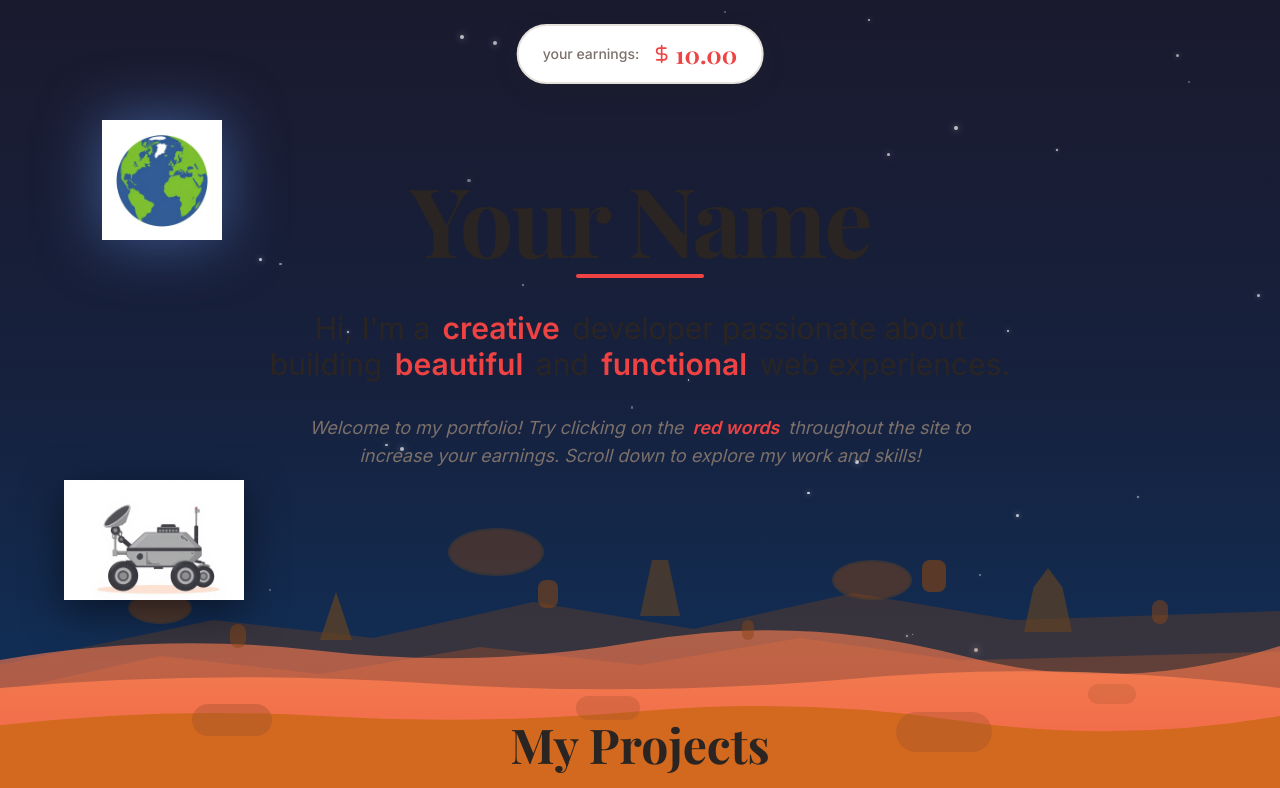
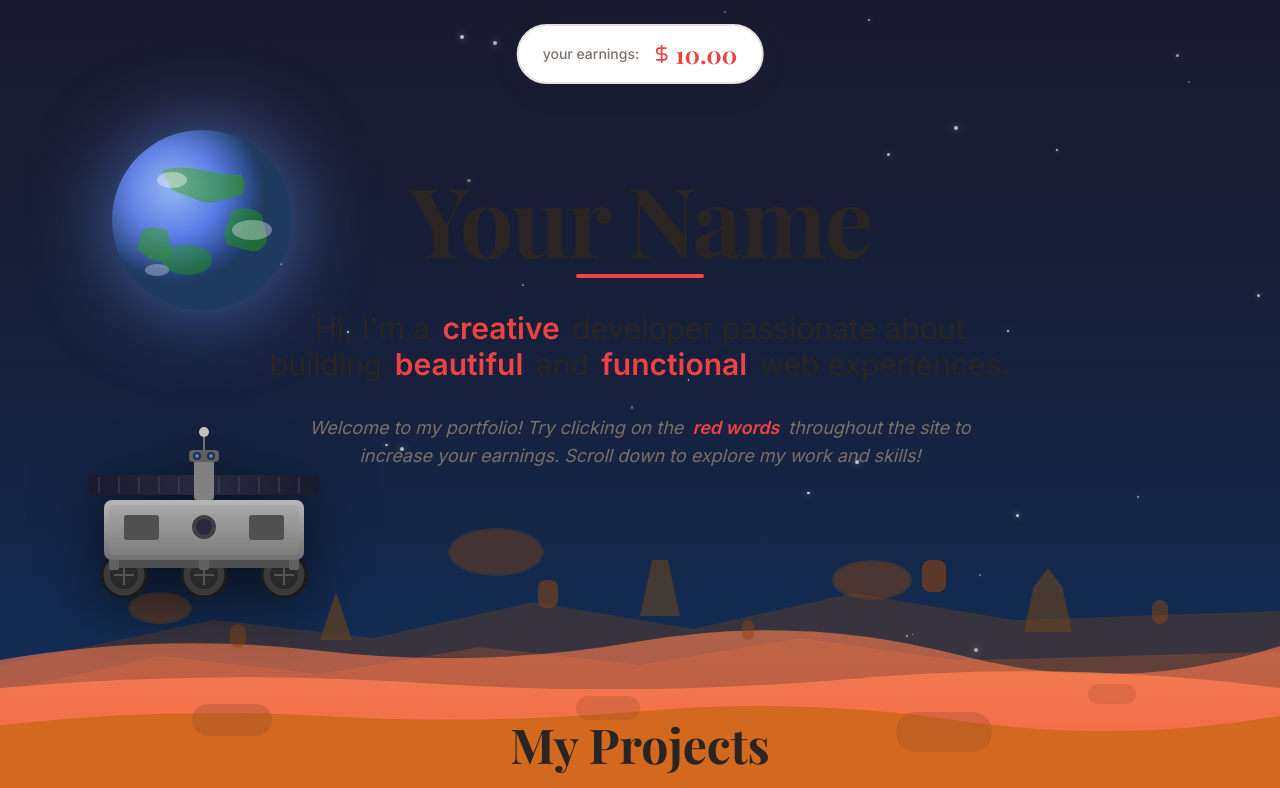
Before and after one commit to aaronrhim/NewPortfolio, a React (Vite) app: page / in a window 1280 px wide. Shown: the top 788 px of the page. Built offline with nearby package versions, Linux system fonts and the light colour scheme; the HTML template or start-up script is replaced by a standard one.

Commit message:
Add rover and earth parallax

```diff
--- a/src/components/MarsParallaxBackground.tsx
+++ b/src/components/MarsParallaxBackground.tsx
@@ -1,6 +1,4 @@
 import { useEffect, useState } from "react";
-import marsRoverImg from "@/assets/mars-rover.png";
-import earthPlanetImg from "@/assets/earth-planet.png";
 
 export const MarsParallaxBackground = () => {
   const [scrollY, setScrollY] = useState(0);
@@ -69,15 +67,36 @@ export const MarsParallaxBackground = () => {
           left: '8%',
           top: '15vh',
           transform: `translateY(${planetOffset}px)`,
-          width: '120px',
-          height: '120px',
+          width: '200px',
+          height: '200px',
         }}
       >
-        <img
-          src={earthPlanetImg}
-          alt=""
-          className="w-full h-full object-contain drop-shadow-[0_0_30px_rgba(100,149,237,0.5)]"
-        />
+        <svg viewBox="0 0 200 200" className="w-full h-full drop-shadow-[0_0_40px_rgba(100,149,237,0.6)]">
+          <defs>
+            <radialGradient id="earthGradient" cx="35%" cy="35%">
+              <stop offset="0%" stopColor="#6495ED" />
+              <stop offset="50%" stopColor="#4169E1" />
+              <stop offset="100%" stopColor="#1E3A5F" />
+            </radialGradient>
+            <radialGradient id="earthHighlight" cx="30%" cy="30%">
+              <stop offset="0%" stopColor="rgba(255,255,255,0.3)" />
+              <stop offset="100%" stopColor="rgba(255,255,255,0)" />
+            </radialGradient>
+          </defs>
+          {/* Main sphere */}
+          <circle cx="100" cy="100" r="90" fill="url(#earthGradient)" />
+          {/* Continents */}
+          <path d="M60,50 Q80,45 100,50 T140,55 Q145,65 140,75 L120,80 Q110,85 95,80 L70,70 Z" fill="#228B22" opacity="0.7" />
+          <path d="M130,90 Q150,85 160,95 L165,120 Q160,135 145,130 L125,125 Q120,115 125,105 Z" fill="#228B22" opacity="0.6" />
+          <path d="M40,110 Q50,105 65,110 L70,130 Q65,145 50,140 L35,130 Z" fill="#228B22" opacity="0.65" />
+          <ellipse cx="85" cy="140" rx="25" ry="15" fill="#228B22" opacity="0.55" />
+          {/* Clouds */}
+          <ellipse cx="70" cy="60" rx="15" ry="8" fill="white" opacity="0.4" />
+          <ellipse cx="150" cy="110" rx="20" ry="10" fill="white" opacity="0.35" />
+          <ellipse cx="55" cy="150" rx="12" ry="6" fill="white" opacity="0.3" />
+          {/* Highlight */}
+          <circle cx="100" cy="100" r="90" fill="url(#earthHighlight)" />
+        </svg>
       </div>
 
       {/* Distant mountains layer */}
@@ -190,18 +209,92 @@ export const MarsParallaxBackground = () => {
           left: `${roverX}%`,
           bottom: `${roverY}vh`,
           transform: `translateY(${-roverOffset}px) rotate(${roverRotation}deg)`,
-          width: '180px',
+          width: '280px',
         }}
       >
-        <img
-          src={marsRoverImg}
-          alt=""
-          className="w-full h-auto object-contain drop-shadow-[0_10px_20px_rgba(0,0,0,0.5)]"
-        />
+        <svg viewBox="0 0 280 180" className="w-full h-auto drop-shadow-[0_15px_30px_rgba(0,0,0,0.6)]">
+          <defs>
+            <linearGradient id="roverBody" x1="0%" y1="0%" x2="0%" y2="100%">
+              <stop offset="0%" stopColor="#B8B8B8" />
+              <stop offset="100%" stopColor="#707070" />
+            </linearGradient>
+            <linearGradient id="roverPanel" x1="0%" y1="0%" x2="100%" y2="0%">
+              <stop offset="0%" stopColor="#1a1a2e" />
+              <stop offset="50%" stopColor="#2a2a3e" />
+              <stop offset="100%" stopColor="#1a1a2e" />
+            </linearGradient>
+          </defs>
+
+          {/* Wheels */}
+          <g>
+            {/* Left wheels */}
+            <circle cx="60" cy="155" r="22" fill="#3a3a3a" stroke="#1a1a1a" strokeWidth="3" />
+            <circle cx="60" cy="155" r="14" fill="#2a2a2a" />
+            <circle cx="140" cy="155" r="22" fill="#3a3a3a" stroke="#1a1a1a" strokeWidth="3" />
+            <circle cx="140" cy="155" r="14" fill="#2a2a2a" />
+            <circle cx="220" cy="155" r="22" fill="#3a3a3a" stroke="#1a1a1a" strokeWidth="3" />
+            <circle cx="220" cy="155" r="14" fill="#2a2a2a" />
+
+            {/* Wheel spokes */}
+            <line x1="60" y1="145" x2="60" y2="165" stroke="#555" strokeWidth="2" />
+            <line x1="50" y1="155" x2="70" y2="155" stroke="#555" strokeWidth="2" />
+            <line x1="140" y1="145" x2="140" y2="165" stroke="#555" strokeWidth="2" />
+            <line x1="130" y1="155" x2="150" y2="155" stroke="#555" strokeWidth="2" />
+            <line x1="220" y1="145" x2="220" y2="165" stroke="#555" strokeWidth="2" />
+            <line x1="210" y1="155" x2="230" y2="155" stroke="#555" strokeWidth="2" />
+          </g>
+
+          {/* Suspension */}
+          <rect x="50" y="140" width="180" height="8" fill="#505050" rx="2" />
+          <rect x="45" y="135" width="10" height="15" fill="#606060" rx="2" />
+          <rect x="135" y="135" width="10" height="15" fill="#606060" rx="2" />
+          <rect x="225" y="135" width="10" height="15" fill="#606060" rx="2" />
+
+          {/* Main body */}
+          <rect x="40" y="80" width="200" height="60" fill="url(#roverBody)" rx="8" />
+          <rect x="45" y="85" width="190" height="50" fill="#909090" opacity="0.3" rx="6" />
+
+          {/* Solar panels */}
+          <rect x="25" y="55" width="230" height="20" fill="url(#roverPanel)" rx="3" />
+          <g opacity="0.6">
+            <line x1="35" y1="57" x2="35" y2="73" stroke="#4a4a5e" strokeWidth="1.5" />
+            <line x1="55" y1="57" x2="55" y2="73" stroke="#4a4a5e" strokeWidth="1.5" />
+            <line x1="75" y1="57" x2="75" y2="73" stroke="#4a4a5e" strokeWidth="1.5" />
+            <line x1="95" y1="57" x2="95" y2="73" stroke="#4a4a5e" strokeWidth="1.5" />
+            <line x1="115" y1="57" x2="115" y2="73" stroke="#4a4a5e" strokeWidth="1.5" />
+            <line x1="135" y1="57" x2="135" y2="73" stroke="#4a4a5e" strokeWidth="1.5" />
+            <line x1="155" y1="57" x2="155" y2="73" stroke="#4a4a5e" strokeWidth="1.5" />
+            <line x1="175" y1="57" x2="175" y2="73" stroke="#4a4a5e" strokeWidth="1.5" />
+            <line x1="195" y1="57" x2="195" y2="73" stroke="#4a4a5e" strokeWidth="1.5" />
+            <line x1="215" y1="57" x2="215" y2="73" stroke="#4a4a5e" strokeWidth="1.5" />
+            <line x1="235" y1="57" x2="235" y2="73" stroke="#4a4a5e" strokeWidth="1.5" />
+          </g>
+
+          {/* Camera mast */}
+          <rect x="130" y="35" width="20" height="45" fill="#808080" rx="3" />
+          <rect x="125" y="30" width="30" height="12" fill="#606060" rx="4" />
+
+          {/* Cameras */}
+          <circle cx="133" cy="36" r="4" fill="#2a2a3e" />
+          <circle cx="147" cy="36" r="4" fill="#2a2a3e" />
+          <circle cx="133" cy="36" r="2" fill="#4a9eff" opacity="0.8" />
+          <circle cx="147" cy="36" r="2" fill="#4a9eff" opacity="0.8" />
+
+          {/* Antenna */}
+          <line x1="140" y1="30" x2="140" y2="15" stroke="#707070" strokeWidth="2" />
+          <circle cx="140" cy="12" r="5" fill="#C0C0C0" />
+
+          {/* Details on body */}
+          <rect x="60" y="95" width="35" height="25" fill="#505050" rx="3" />
+          <rect x="185" y="95" width="35" height="25" fill="#505050" rx="3" />
+          <circle cx="140" cy="107" r="12" fill="#404040" />
+          <circle cx="140" cy="107" r="8" fill="#2a2a3e" />
+        </svg>
+
         {/* Dust trail effect */}
         {scrollY > 50 && (
           <div
-            className="absolute -bottom-2 left-0 w-12 h-3 bg-[#CD853F] rounded-full blur-sm opacity-30"
+            className="absolute -bottom-2 left-0 w-16 h-4 bg-[#CD853F] rounded-full blur-md opacity-30"
             style={{
               transform: `translateX(-${scrollProgress * 20}px)`,
             }}
```
